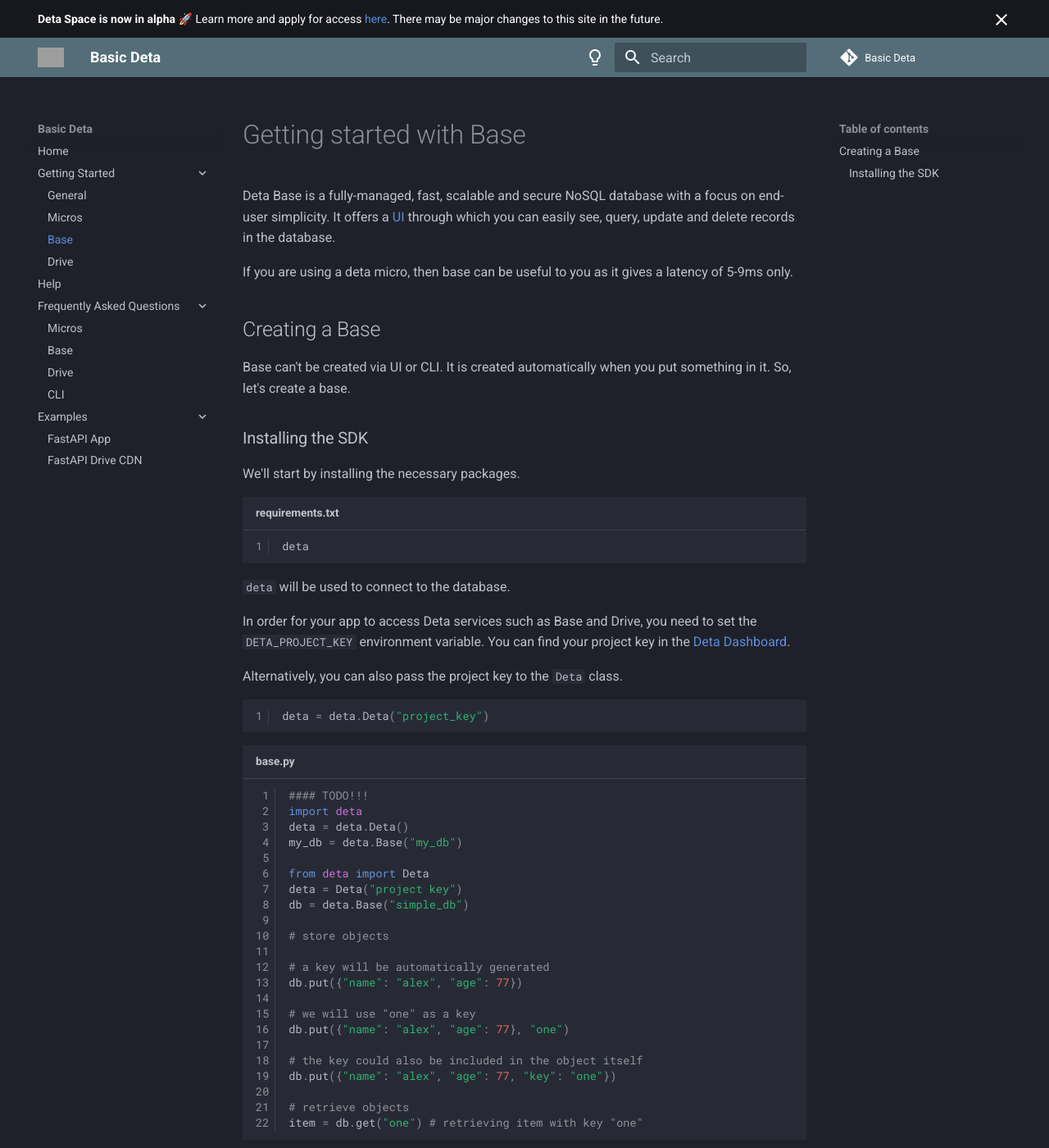
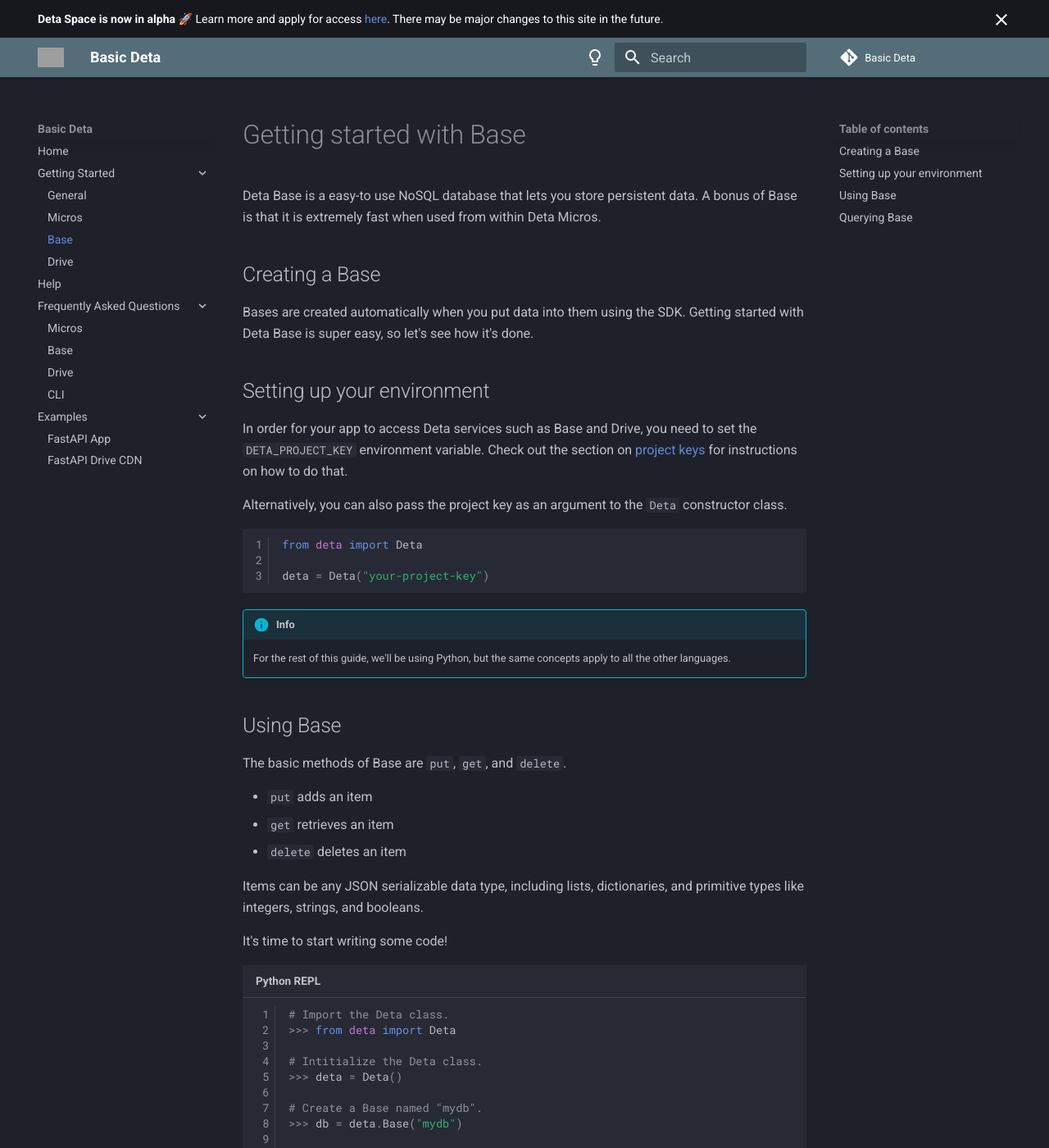
Before and after one commit to neobrains/deta-community, an MkDocs documentation site: the page built from docs/getting-started/base.md, in a window 1280 px wide and 1400 px high. Shown: the whole window at 82% size. Built offline with MkDocs 1.6.1 and Material for MkDocs 9.7.7, drawn with Linux system fonts in a browser that asks for light colours; comment, search, counter and statistics services are not loaded; some of the changed text lies outside the part shown; grey boxes are pictures that could not be loaded.

Commit message:
Rewrite getting-started/base.md

````diff
--- a/docs/getting-started/base.md
+++ b/docs/getting-started/base.md
@@ -1,53 +1,235 @@
 # Getting started with Base
-
-Deta Base is a fully-managed, fast, scalable and secure NoSQL database with a focus on end-user simplicity.
-It offers a [UI](https://docs.deta.sh/docs/base/base_ui) through which you can easily see, query, update and delete records in the database.
-
-If you are using a deta micro, then base can be useful to you as it gives a latency of 5-9ms only.
+Deta Base is a easy-to use NoSQL database that lets you store persistent data.
+A bonus of Base is that it is extremely fast when used from within Deta Micros.
 
 ## Creating a Base
-Base can't be created via UI or CLI. It is created automatically when you put something in it. So, let's create a base.
+Bases are created automatically when you put data into them using the SDK.
+Getting started with Deta Base is super easy, so let's see how it's done.
 
-### Installing the SDK
-We'll start by installing the necessary packages.
+## Setting up your environment
+In order for your app to access Deta services such as Base and Drive, you need to set the `DETA_PROJECT_KEY` environment variable.
+Check out the section on [project keys](/getting-started/general#project-keys) for instructions on how to do that.
 
-```txt title="requirements.txt"
-deta
+Alternatively, you can also pass the project key as an argument to the `Deta` constructor class.
+```py
+from deta import Deta
+
+deta = Deta("your-project-key")
 ```
 
-`deta` will be used to connect to the database.
+!!! info
+    For the rest of this guide, we'll be using Python, but the same concepts apply to all the other languages.
 
-In order for your app to access Deta services such as Base and Drive, you need to set the `DETA_PROJECT_KEY` environment variable.
-You can find your project key in the [Deta Dashboard](https://web.deta.sh).
+## Using Base
+The basic methods of Base are `put`, `get`, and `delete`.
 
-Alternatively, you can also pass the project key to the `Deta` class.
+- `put` adds an item
+- `get` retrieves an item
+- `delete` deletes an item
+
+Items can be any JSON serializable data type, including lists, dictionaries,
+and primitive types like integers, strings, and booleans.
+
+It's time to start writing some code!
+```py title="Python REPL"
+# Import the Deta class.
+>>> from deta import Deta
+
+# Intitialize the Deta class.
+>>> deta = Deta()
+
+# Create a Base named "mydb".
+>>> db = deta.Base("mydb")
+
+# Store an item with a random key.
+>>> db.put({"title": "1984", "author": "George Orwell"})
+{'author': 'George Orwell', 'key': 'e0bm8kq3yho7', 'title': '1984'}
+
+# Store an item with a set key.
+>>> db.put(
+...     {"name": "Chika Fujiwara", "age": 16, "birthday": "March 3"},
+...     key="user-123",
+... )
+{'age': 16, 'birthday': 'March 3', 'key': 'user-123', 'name': 'Chika Fujiwara'}
+
+# Retrieve an item by key.
+>>> db.get("user-123")
+{'age': 16, 'birthday': 'March 3', 'key': 'user-123', 'name': 'Chika Fujiwara'}
+```
+
+!!! note
+    Only numbers up to 16 digits long are currently supported.
+    To store larger numbers, convert them to strings first.
+
+Those aren't the only methods available, here are a few more.
+
+- `update` updates an item
+- `insert` is the same as `put`, but will throw an error if the key already exists
+- `put_many` adds multiple items
+
+```py title="Python REPL"
+# Update an existing item.
+>>> db.update({"age": 17}, key="user-123")
+>>> db.get("user-123")
+{'age': 17, 'birthday': 'March 3', 'key': 'user-123', 'name': 'Chika Fujiwara'}
+
+# Insert an item.
+>>> try:
+...     # Will fail.
+...     db.insert(
+...         {"name": "Yu Ishigami", "age": 16, 'birthday': 'March 3'},
+...         key="user-123",
+...     )
+... except:
+...     # Will succeed.
+...     db.insert(
+...         {"name": "Yu Ishigami", "age": 16, 'birthday': 'March 3'},
+...         key="user-456",
+...     )
+{'age': 16, 'birthday': 'March 3', 'key': 'user-456', 'name': 'Yu Ishigami'}
+
+# Add multiple items.
+>>> db.put_many(
+...     [
+...         {
+...             "title": "Roadside Picnic",
+...             "author": "Arkaday & Boris Strugatsky",
+...         },
+...         {
+...             "title": "Tuf Voyaging",
+...             "author": "George R. R. Martin",
+...         },
+...         {
+...             "title": "The Door into Summer",
+...             "author": "Robert A. Heinlein",
+...         },
+...     ],
+... )
+{
+    'processed':
+    {
+        'items':
+        [
+            {
+                'author': 'Arkaday & Boris Strugatsky',
+                'key': 'lt4g72qhl3dw',
+                'title': 'Roadside Picnic'
+            },
+            {
+                'author': 'George R. R. Martin',
+                'key': '4bnyytrozupq',
+                'title': 'Tuf Voyaging',
+            },
+            {
+                'author': 'Robert A. Heinlein',
+                'key': '2xpuzt12jamq',
+                'title': 'The Door into Summer'
+            }
+        ]
+    }
+}
+```
+
+There are more ways to update items, the details of which can be found in the
+[official documentation](https://docs.deta.sh/docs/base/sdk/#update-operations-1).
+
+## Querying Base
+When you start storing more and more data, it can become difficult and inefficient to store the key of every single item.
+If only there was a way to retrieve items based on their values...
+
+Enter: the `fetch` method! `fetch` allows you to get items using **queries** based not only on their values,
+but also by using conditonal statements like "greater than" and "contains".
+The `fetch` method returns a `FetchResponse` object, which has the properties `count`, `items`, and `last`.
+
+- `count` is the number of items in the response
+- `items` is a list of items in the response
+- `last` is the key of the last item in the response, which is useful for pagination
+
+An example query looks like this:
+```json
+{"name?contains": "Smith", "age?gt": 30, "is_alive": true}
+```
+
+This translates into "items where the `name` field contains the string `"Smith"`, and the `age` field is greater than `30`, and the `is_alive` field is `true`".
+
+```py title="Python REPL"
+# Fetch all items.
+>>> response = db.fetch()
+>>> response
+<deta.base.FetchResponse object at 0x000001B526949A20>
+>>> response.count
+6
+>>> response.items
+[
+    {
+        'author': 'Robert A. Heinlein',
+        'key': '2xpuzt12jamq',
+        'title': 'The Door into Summer'
+    },
+    ...
+    {
+        'author': 'George Orwell',
+        'key': 'e0bm8kq3yho7',
+        'title': '1984'
+    }
+]
+
+# Fetch items where "birthday" is "March 3".
+>>> db.fetch({"birthday": "March 3"}).items
+[
+    {
+        'age': 17,
+        'birthday': 'March 3',
+        'key': 'user-123',
+        'name': 'Chika Fujiwara'
+    },
+    {
+        'age': 16,
+        'birthday': 'March 3',
+        'key': 'user-456',
+        'name': 'Yu Ishigami'
+    }
+]
+
+# Fetch items where "age" is greater than 16.
+>>> db.fetch({"age?gt": 16}).items
+[
+    {
+        'age': 17,
+        'birthday': 'March 3',
+        'key': 'user-123',
+        'name': 'Chika Fujiwara'
+    }
+]
+
+# Fetch items where the "author" field contains the string "George".
+>>> db.fetch({"author?contains": "George"}).items
+[
+    {
+        'author': 'George R. R. Martin',
+        'key': '4bnyytrozupq',
+        'title': 'Tuf Voyaging'
+    },
+    {
+        'author': 'George Orwell',
+        'key': 'e0bm8kq3yho7',
+        'title': '1984'
+    }
+]
+```
+
+Needless to say, queries are a very powerful tool, and you can find out more about them in the [official documentation](https://docs.deta.sh/docs/base/queries).
+
+As a final example, here's how you can fetch every single item in a Base with pagination.
 
 ```py
-deta = deta.Deta("project_key")
+# Fetch the first page of items.
+response = db.fetch()
+all_items = response.items
+# Run until there are no more items.
+while response.last:
+    # Fetch the next page of items.
+    response = db.fetch(last=response.last)
+    # Add the items to the list.
+    all_items.extend(response.items)
 ```
-
-```py title="base.py"
-#### TODO!!!
-import deta
-deta = deta.Deta()
-my_db = deta.Base("my_db")
-
-from deta import Deta
-deta = Deta("project key")
-db = deta.Base("simple_db")
-
-# store objects
-
-# a key will be automatically generated
-db.put({"name": "alex", "age": 77})
-
-# we will use "one" as a key
-db.put({"name": "alex", "age": 77}, "one")
-
-# the key could also be included in the object itself
-db.put({"name": "alex", "age": 77, "key": "one"})
-
-# retrieve objects
-item = db.get("one") # retrieving item with key "one"
-
-```
````
